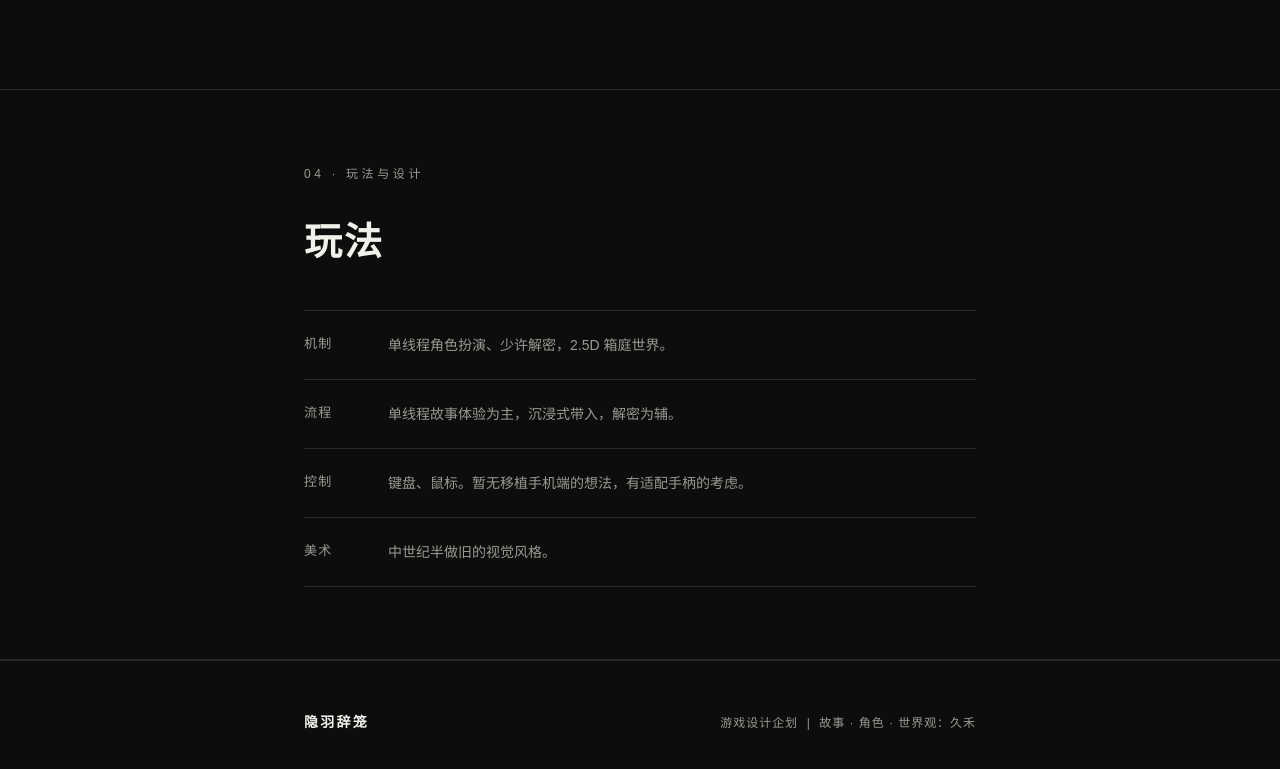
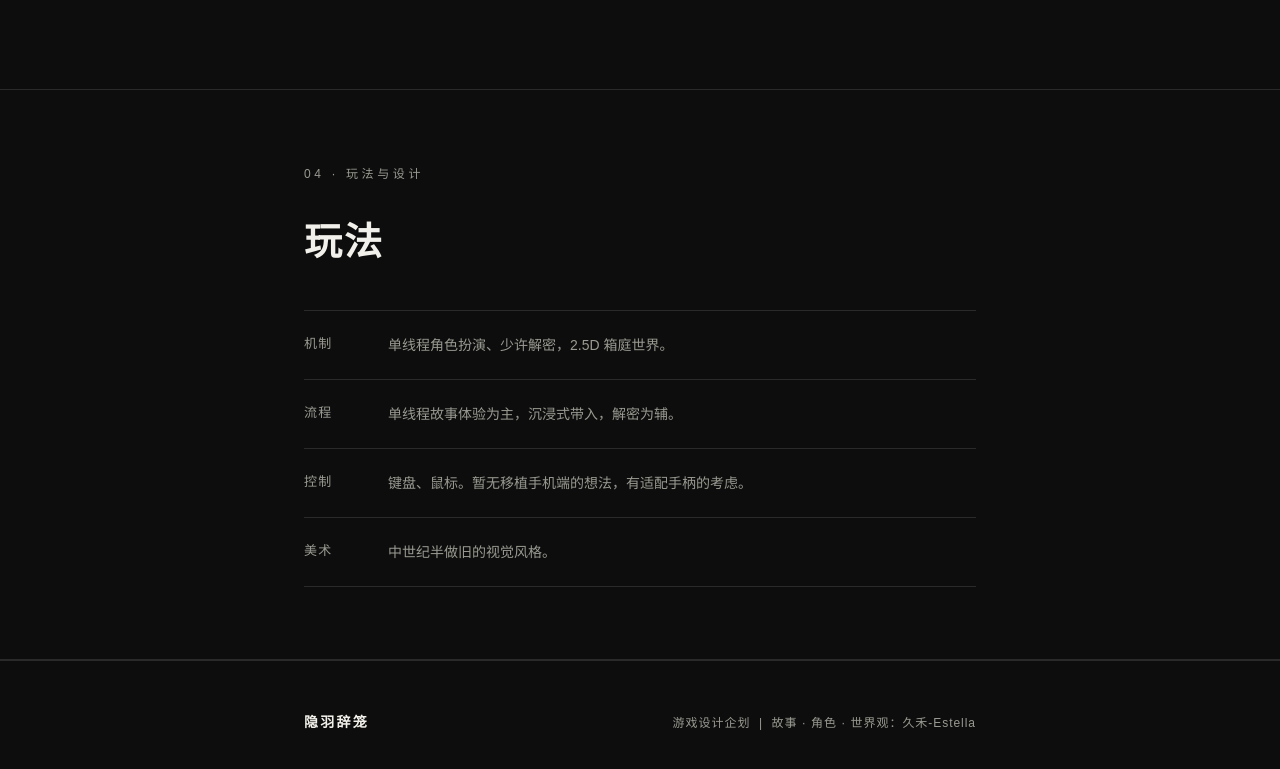
Before and after one commit to EstellaHeroise/CAGED-SKY, a plain HTML site: page index.html in a window 1280 px wide. Shown: the part 1932-2701 px from the top of the page. Drawn offline with Linux system fonts and the light colour scheme; a web font is replaced by a local one.

Commit message:
Update index.html

```diff
--- a/index.html
+++ b/index.html
@@ -174,7 +174,7 @@
 <footer>
   <div class="wrap foot">
     <div class="foot-brand">隐羽辞笼</div>
-    <div class="foot-meta">游戏设计企划 &nbsp;|&nbsp; 故事 · 角色 · 世界观：久禾</div>
+    <div class="foot-meta">游戏设计企划 &nbsp;|&nbsp; 故事 · 角色 · 世界观：久禾-Estella</div>
   </div>
 </footer>
 
```
